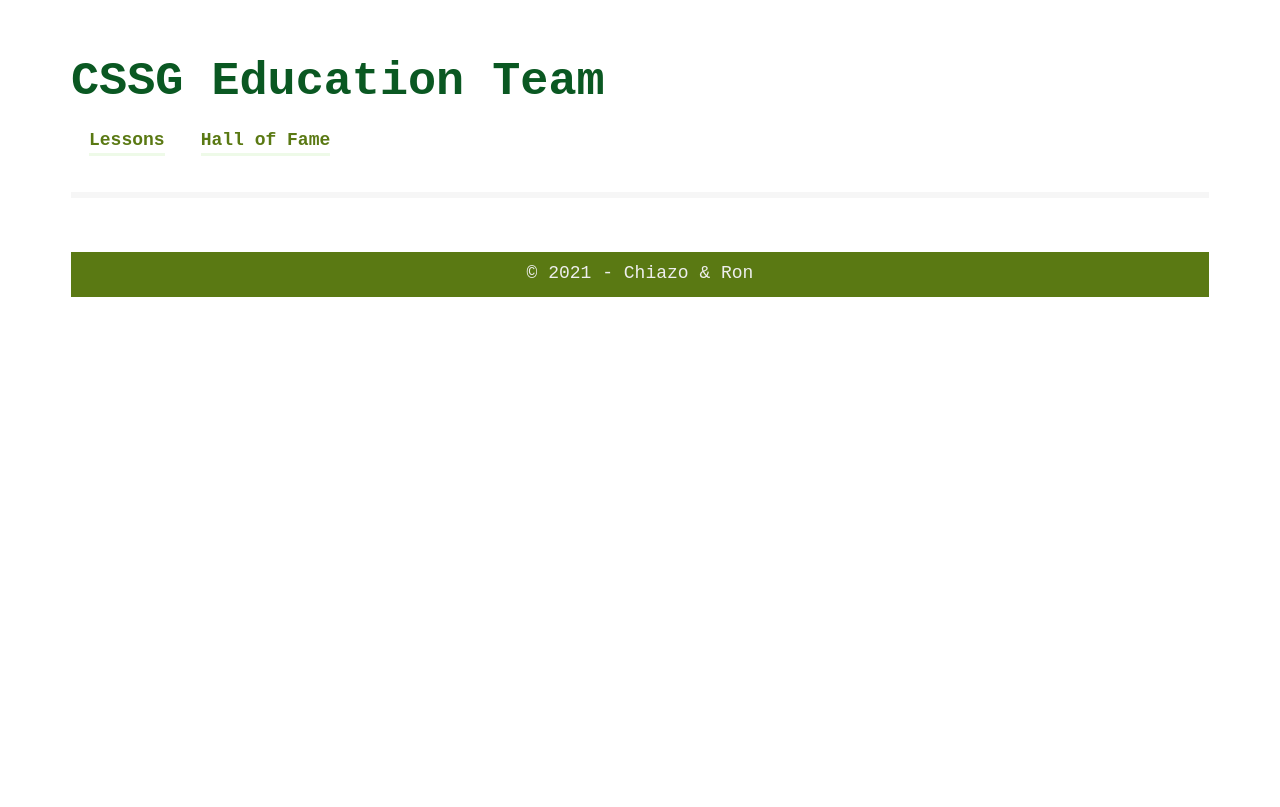
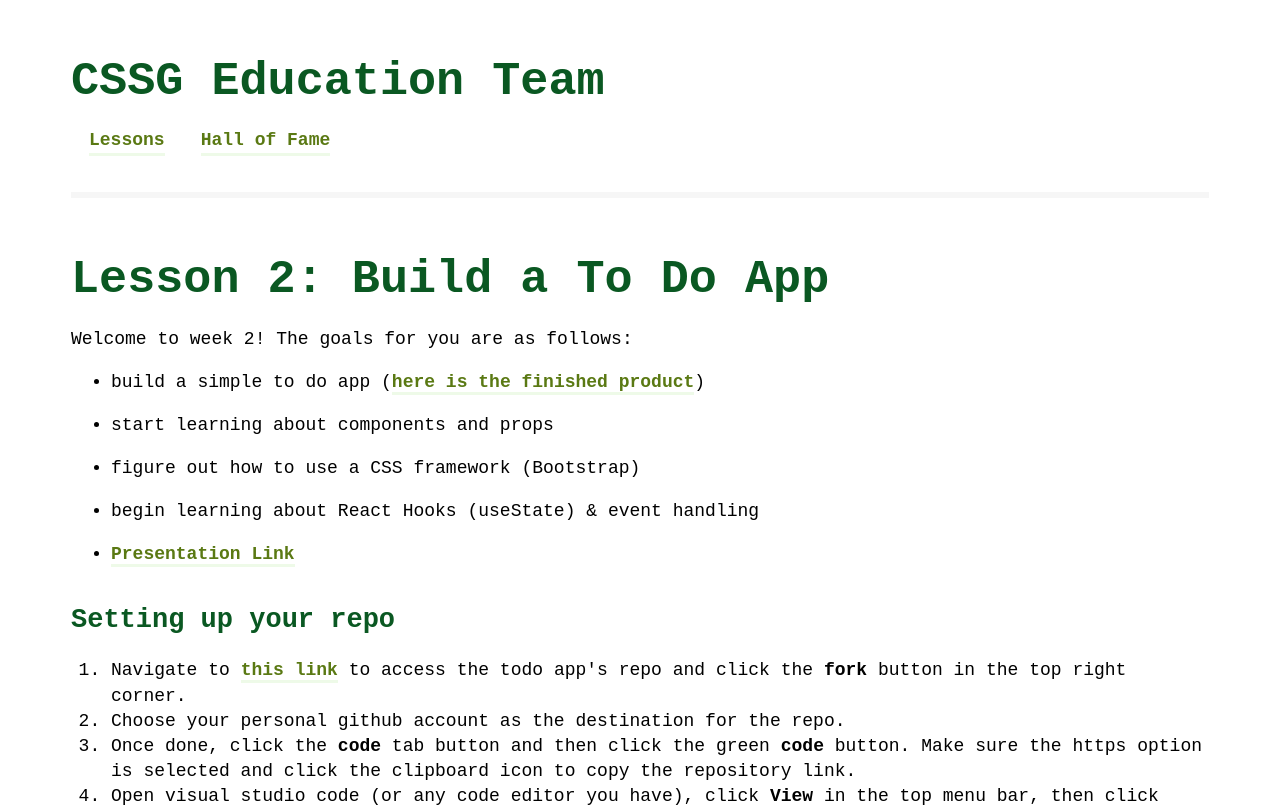
Before and after one commit to youngrakexr/cssg-edu-teamv, a React (Create React App) app: page /lesson-two in a window 1280 px wide. Shown: the top 807 px of the page. Built offline with nearby package versions, Linux system fonts and the light colour scheme.

Commit message:
add lesson 2

```diff
--- a/src/App.js
+++ b/src/App.js
@@ -1,11 +1,11 @@
 import ReactMarkdown from "react-markdown";
-import { lesson_one } from "./data/markdown";
+import { lesson_two } from "./data/markdown";
 
 const App = () => {
   return (
     <div className="home">
       <div id="content">
-        <ReactMarkdown source={lesson_one} />
+        <ReactMarkdown source={lesson_two} />
       </div>
     </div>
   );
--- a/src/components/footer.js
+++ b/src/components/footer.js
@@ -3,7 +3,7 @@ import React from "react";
 const Footer = () => {
   return (
     <div className="footer">
-      <footer>© {new Date().getFullYear()} - Chiazo & Ron</footer>
+      <footer>© {new Date().getFullYear()} - Chiazo</footer>
     </div>
   );
 };
--- a/src/data/markdown/lesson_two.js
+++ b/src/data/markdown/lesson_two.js
@@ -7,9 +7,8 @@ Welcome to week 2! The goals for you are as follows:
 - figure out how to use a CSS framework (Bootstrap)
 - begin learning about React Hooks (useState) & event handling
 
-**Sat, Feb 13th recap**:
+
 - [Presentation Link](https://drive.google.com/file/d/1F05H71cQuH0P7jS7y_fZV6YfoSnCmZHr/view?usp=sharing)
-- [Recorded zoom video](https://unc.zoom.us/rec/share/LhKh2nQnwGEC1Yvt7Bm5cZQNBubQvjS5oqDVLwgIAbETahPcpqgNjnKzEDMGAWq-.B4EyFglM74XP-ZCA) (passcode: t@JSFp8&)
 
 ## Setting up your repo
 
--- a/src/index.js
+++ b/src/index.js
@@ -7,7 +7,7 @@ import App from "./App";
 import Gallery from "./Gallery";
 import Lessons from "./Lessons";
 import Lesson from "./Lesson";
-import { lesson_one } from "./data/markdown";
+import { lesson_one, lesson_two } from "./data/markdown";
 
 import "./index.css";
 
@@ -22,6 +22,9 @@ const Index = () => (
         <Route path="/lesson-one">
           <Lesson lesson={lesson_one} />
         </Route>
+        <Route path="/lesson-two">
+          <Lesson lesson={lesson_two} />
+        </Route>
       </div>
       <Footer />
     </BrowserRouter>
```
Also changed, not shown: 1 other file (tests, documents, lock files or other folders).
